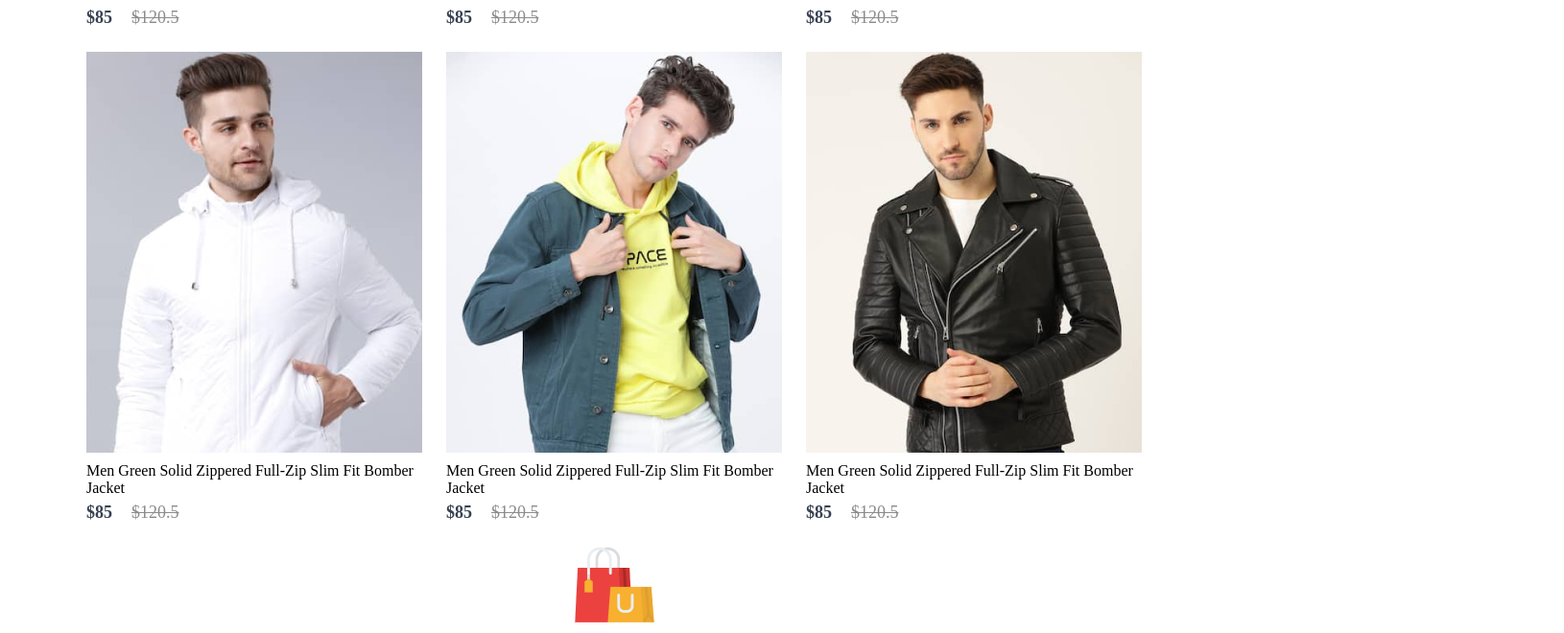
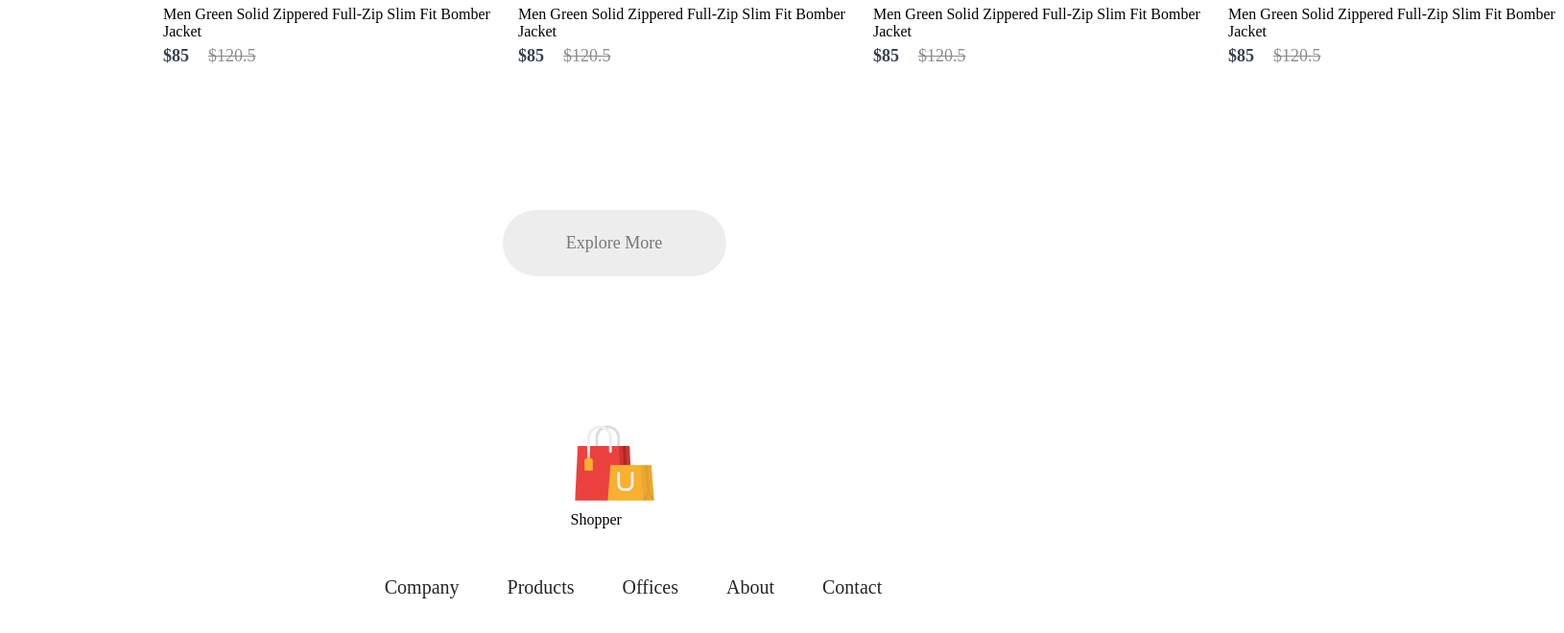
Before and after one commit to hanaalkadri/My-Fav, a React (Create React App) app: page /men in a window 1280 px wide. Shown: the part 1973-2633 px from the top of the page at 96% size, 1630 px wide, since content can reach past the window. Built offline with nearby package versions, Linux system fonts and the light colour scheme.

Commit message:
Style shop category page layout and spacing improvements

```diff
--- a/src/Pages/CSS/ShopCategory.css
+++ b/src/Pages/CSS/ShopCategory.css
@@ -1,7 +1,7 @@
 .shopcategory-banner{
     display: block;
     margin: 30px auto;
-    width: 80%;
+    width: 82%;
 }
 .shopcategory-indexSort{
     display: flex;
@@ -18,26 +18,23 @@
     font-weight: 600;
 }
 .shopcategory-products{
-    width: 90%;
-    max-width: 1360px;
-    justify-content: center;
-    margin: 20px auto;
-    display: flex;
-    flex-wrap: wrap;
-    gap: 25px;
-
+    margin: 20px 170px;
+    display: grid;
+    grid-template-columns: 1fr 1fr 1fr 1fr;
+    row-gap: 80px;
+    column-gap: 20px;
 }
 .shopcategory-loadmore{
     display: flex;
     justify-content: center;
     align-items: center;
-    margin: 100px auto;
-    width: 200px;
-    height: 60px;
+    margin: 150px auto;
+    width: 233px;
+    height: 69px;
     border-radius: 75px;
     background: #ededed;
     color: #787878;
-    font-size: 16px;
+    font-size: 18px;
     font-weight: 500;
 }
 @media (max-width:1280px) {
--- a/src/Pages/ShopCategory.jsx
+++ b/src/Pages/ShopCategory.jsx
@@ -9,8 +9,8 @@ const ShopCategory = (props) => {
 
   return (
     <div className='shop-category'>
-      <img src={props.banner} alt="" />
-      <div className="shopcategoru-indexSort">
+      <img className='shopcategory-banner' src={props.banner} alt="" />
+      <div className="shopcategory-indexSort">
         <p>
           <span>
             Showing 1-12 out of 36 products
@@ -39,6 +39,9 @@ const ShopCategory = (props) => {
           }
         })}
       </div>
+      <div className="shopcategory-loadmore">
+        Explore More
+      </div>
     </div>
   );
 };
```
